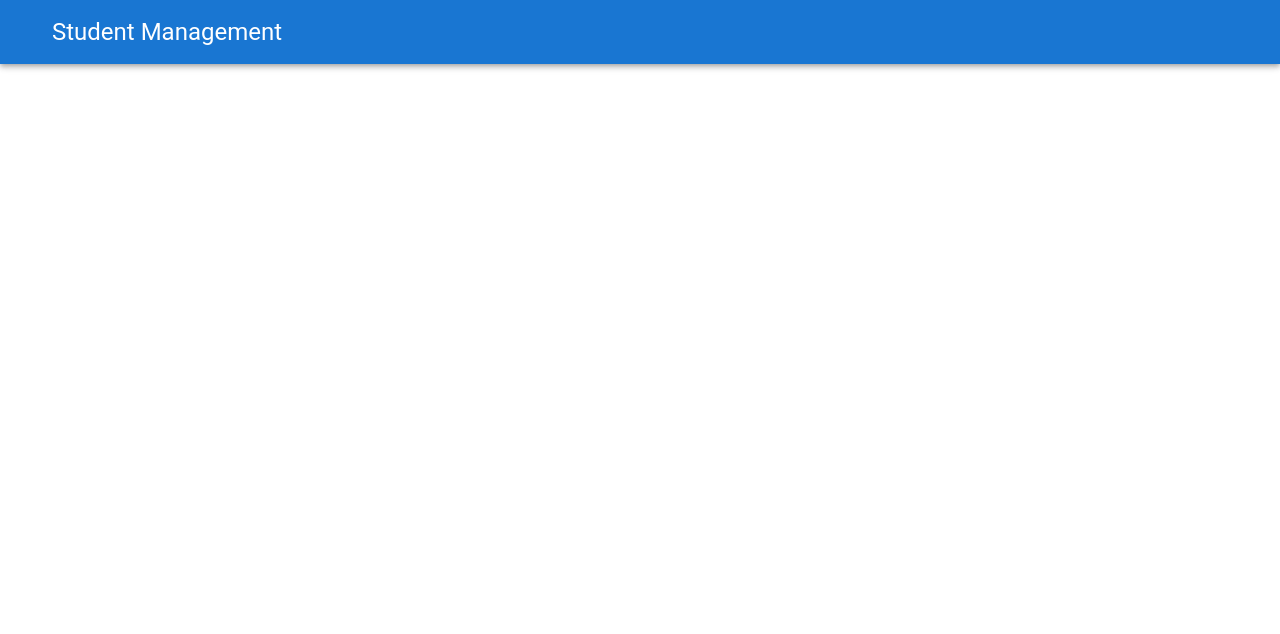
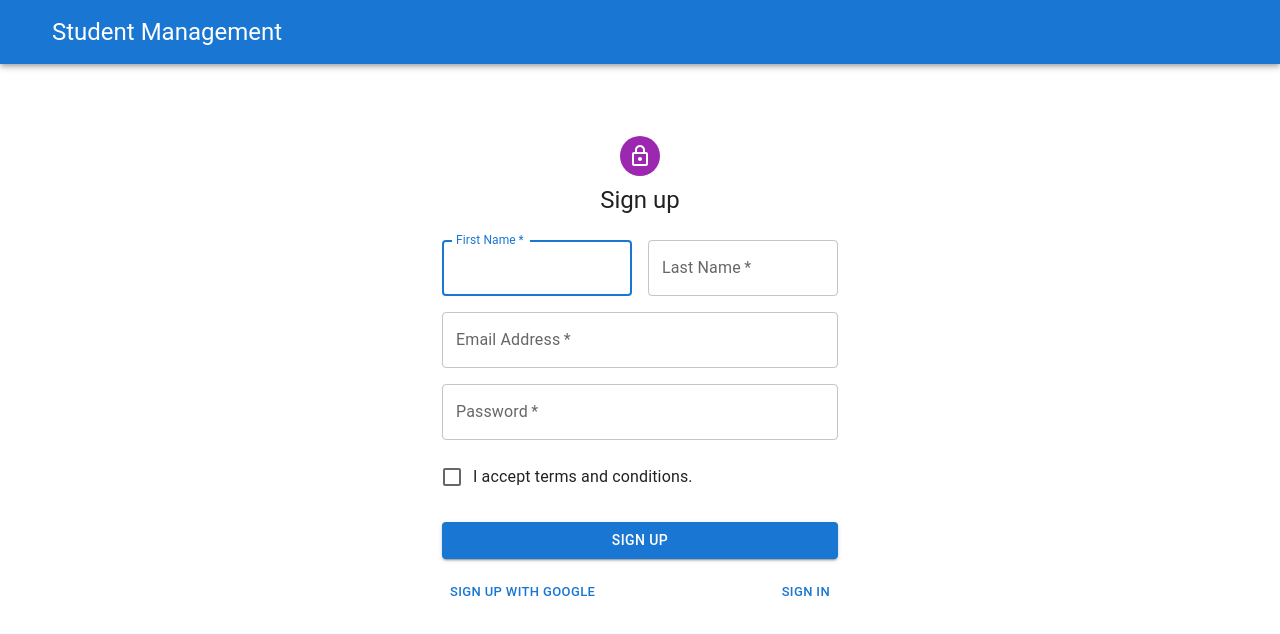
Before and after one commit to Mukesh16407/student-management, a React (Create React App) app: page /signup in a window 1280 px wide. Shown: the top 634 px of the page. Built offline with nearby package versions, Linux system fonts and the light colour scheme.

Commit message:
add signup-page

```diff
--- a/src/App.js
+++ b/src/App.js
@@ -1,4 +1,6 @@
+import { Route, Routes } from "react-router-dom";
 import { Navbar } from "./components/Navbar/Navbar";
+import { SignupForm } from "./components/signup/SignupForm";
 
 
 
@@ -6,6 +8,10 @@
   return (
     <div>
       <Navbar/>
+      <Routes>
+        <Route path="/signup" element={ <SignupForm/>}/>
+      </Routes>
+
     </div>
   );
 }
--- /dev/null
+++ b/src/components/signup/SignupForm.jsx
@@ -0,0 +1,137 @@
+import Avatar from "@mui/material/Avatar";
+import Button from "@mui/material/Button";
+import CssBaseline from "@mui/material/CssBaseline";
+import TextField from "@mui/material/TextField";
+import FormControlLabel from "@mui/material/FormControlLabel";
+import Checkbox from "@mui/material/Checkbox";
+import Grid from "@mui/material/Grid";
+import Box from "@mui/material/Box";
+import LockOutlinedIcon from "@mui/icons-material/LockOutlined";
+import Typography from "@mui/material/Typography";
+import Container from "@mui/material/Container";
+import { createTheme, ThemeProvider } from "@mui/material/styles";
+import axios from "axios";
+import { useNavigate } from "react-router-dom";
+
+const theme = createTheme();
+
+export const SignupForm = () => {
+    const navigate = useNavigate();
+  const handleSubmit = () => {};
+  return (
+    <>
+      <ThemeProvider theme={theme}>
+        <Container component="main" maxWidth="xs">
+          <CssBaseline />
+          <Box
+            sx={{
+              marginTop: 8,
+              display: "flex",
+              flexDirection: "column",
+              alignItems: "center",
+            }}
+          >
+            <Avatar sx={{ m: 1, bgcolor: "secondary.main" }}>
+              <LockOutlinedIcon />
+            </Avatar>
+            <Typography component="h1" variant="h5">
+              Sign up
+            </Typography>
+            <Box
+              component="form"
+              noValidate
+              onSubmit={handleSubmit}
+              sx={{ mt: 3 }}
+            >
+              <Grid container spacing={2}>
+                <Grid item xs={12} sm={6}>
+                  <TextField
+                    autoComplete="given-name"
+                    name="firstName"
+                    required
+                    fullWidth
+                    id="firstName"
+                    label="First Name"
+                    autoFocus
+                  />
+                </Grid>
+                <Grid item xs={12} sm={6}>
+                  <TextField
+                    required
+                    fullWidth
+                    id="lastName"
+                    label="Last Name"
+                    name="lastName"
+                    autoComplete="family-name"
+                  />
+                </Grid>
+                <Grid item xs={12}>
+                  <TextField
+                    required
+                    fullWidth
+                    id="email"
+                    label="Email Address"
+                    name="email"
+                    autoComplete="email"
+                  />
+                </Grid>
+                <Grid item xs={12}>
+                  <TextField
+                    required
+                    fullWidth
+                    name="password"
+                    label="Password"
+                    type="password"
+                    id="password"
+                    autoComplete="new-password"
+                  />
+                </Grid>
+                <Grid item xs={12}>
+                  <FormControlLabel
+                    control={
+                      <Checkbox value="allowExtraEmails" color="primary" />
+                    }
+                    label="I accept terms and conditions."
+                  />
+                </Grid>
+              </Grid>
+              <Button
+                type="submit"
+                fullWidth
+                variant="contained"
+                sx={{ mt: 3, mb: 2 }}
+              >
+                Sign Up
+              </Button>
+              <Grid container>
+                <Grid item xs>
+                  <Button
+                    type="submit"
+                    variant="text"
+                    sx={{ mt: 0, mb: 2 }}
+                    style={{ fontSize: "13px" }}
+                  >
+                    Sign up with google
+                  </Button>
+                </Grid>
+                <Grid item>
+                  <Button
+                    type="submit"
+                    variant="text"
+                    sx={{ mt: 0, mb: 2 }}
+                    style={{ fontSize: "13px" }}
+                    onClick={() => {
+                      navigate("/signin");
+                    }}
+                  >
+                    Sign in
+                  </Button>
+                </Grid>
+              </Grid>
+            </Box>
+          </Box>
+        </Container>
+      </ThemeProvider>
+    </>
+  );
+};
```
Also changed, not shown: src/components/signup/SignupParent.jsx (added).
